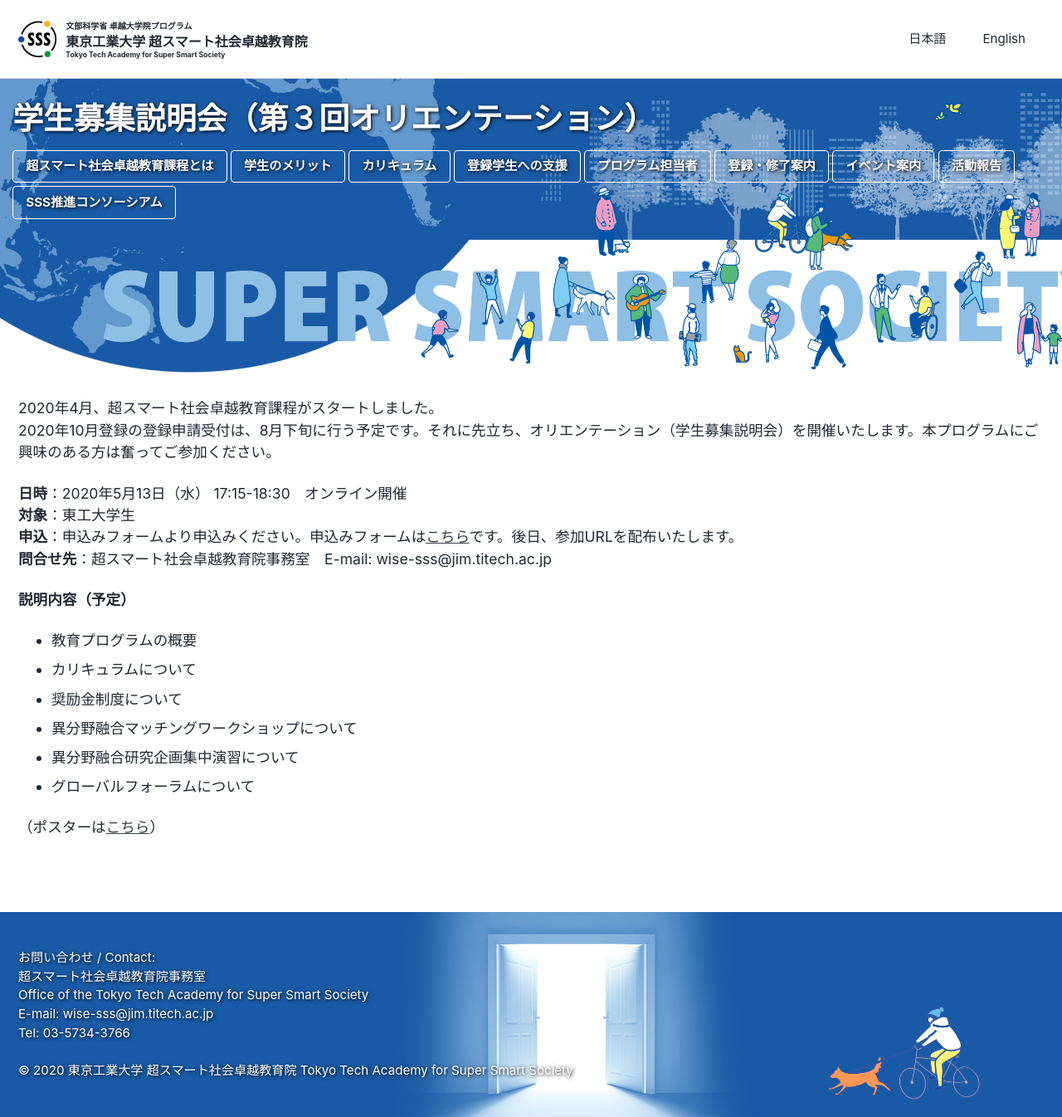
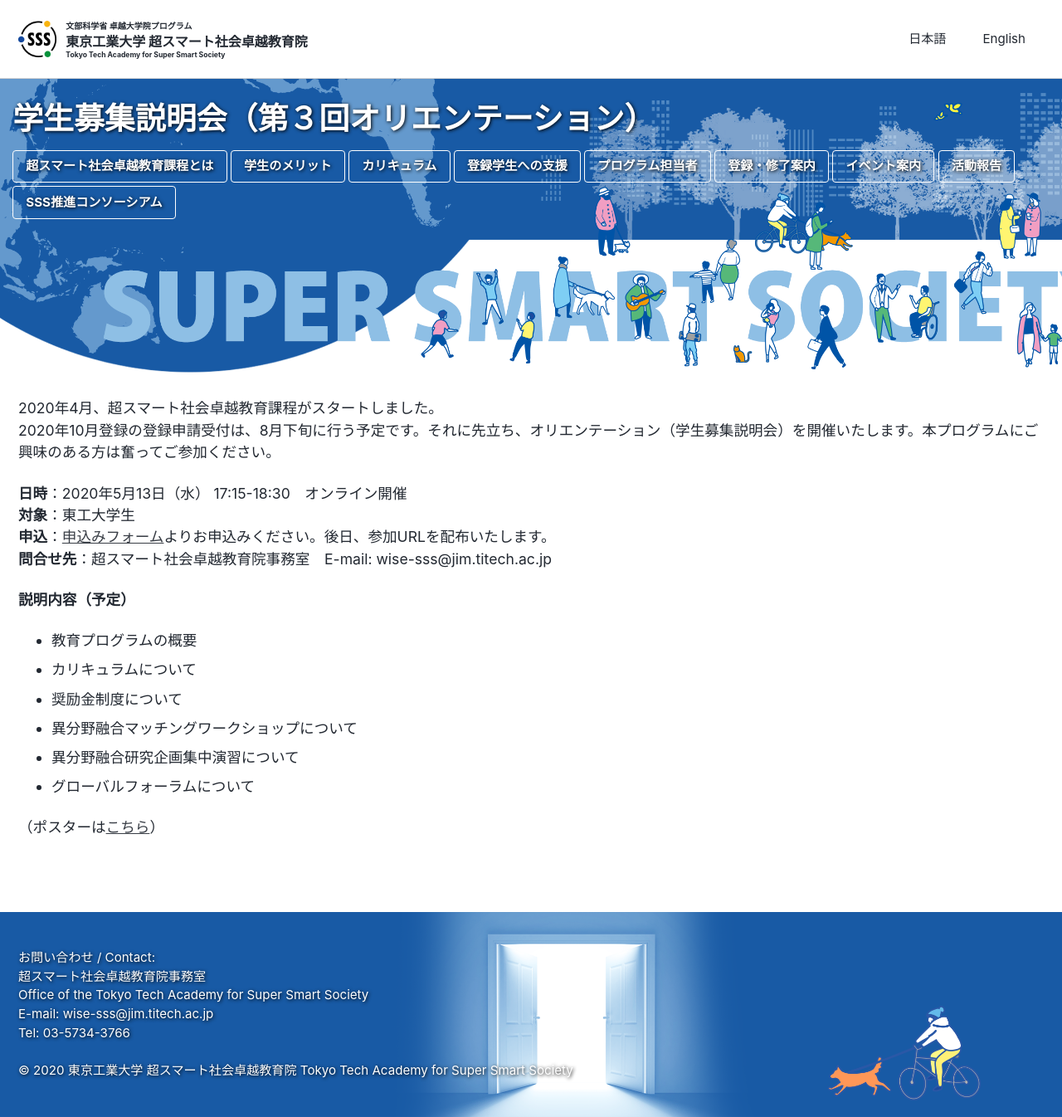
Before and after one commit to fl1d/w0ex.github.io, a Jekyll site: the page built from _pages/3rd-orientation.md, in a window 1280 px wide. Shown: the whole page at 83% size. Built offline with Jekyll 4.4.1, drawn with Linux system fonts in a browser that asks for light colours; cached includes are drawn as plain includes; nearby versions of some CDN libraries.

Commit message:
Update 3rd-orientation.md

```diff
--- a/_pages/3rd-orientation.md
+++ b/_pages/3rd-orientation.md
@@ -35,7 +35,7 @@
 
 **日時**：2020年5月13日（水） 17:15-18:30　オンライン開催<br>
 **対象**：東工大学生<br>
-**申込**：申込みフォームより申込みください。申込みフォームは[こちら](https://forms.office.com/Pages/ResponsePage.aspx?id=utSRkUfrIUGEO1T8Z-Aq9meBcZEXB0tHsKWA-0u69_FUQUNMODg5VVhGSDdTN0I1Q0dNQUlYQllDVS4u)です。後日、参加URLを配布いたします。<br>
+**申込**：[申込みフォーム](https://forms.office.com/Pages/ResponsePage.aspx?id=utSRkUfrIUGEO1T8Z-Aq9meBcZEXB0tHsKWA-0u69_FUQUNMODg5VVhGSDdTN0I1Q0dNQUlYQllDVS4u)よりお申込みください。後日、参加URLを配布いたします。<br>
 **問合せ先**：超スマート社会卓越教育院事務室　E-mail: wise-sss@jim.titech.ac.jp<br>
 
 
```
